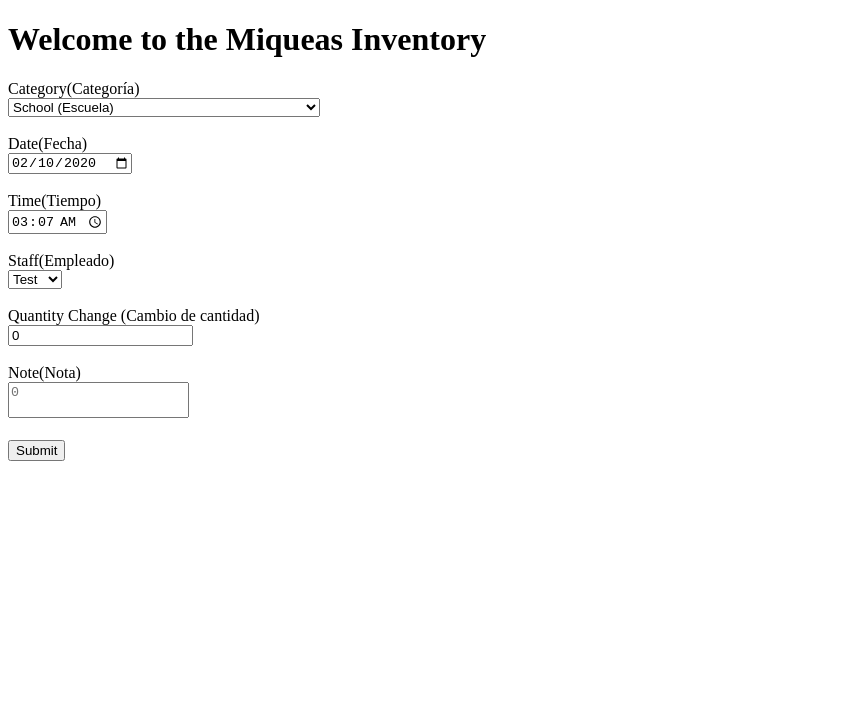
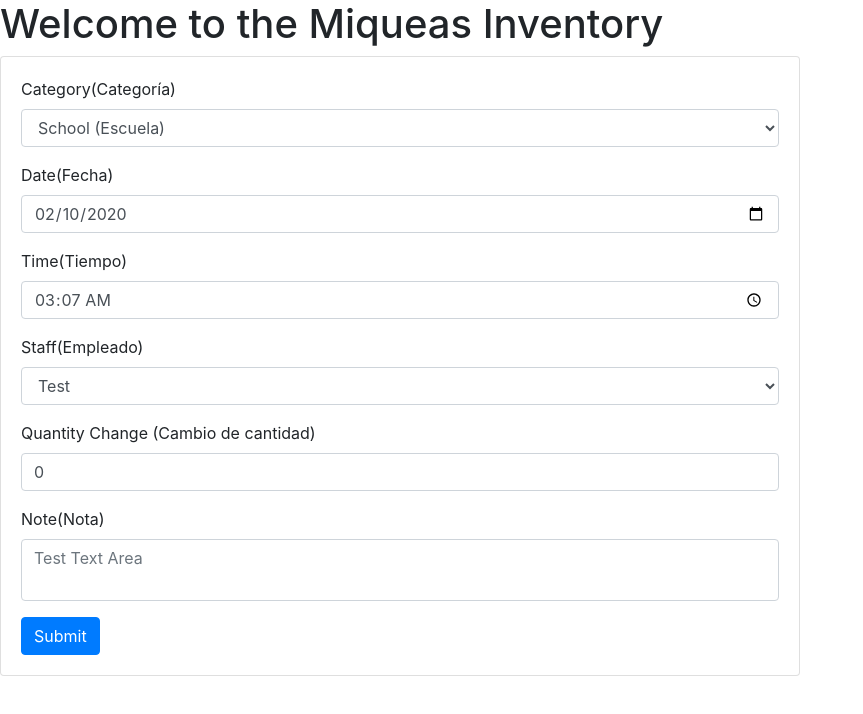
Before and after one commit to GTBitsOfGood/miqueas, a Next.js app: page /inventory in a window 1280 px wide. Shown: the top 714 px of the page, without its empty margins (0-863 px from the left). Built offline with nearby package versions, Linux system fonts and the light colour scheme.

Commit message:
Added Bootstrap Styling

```diff
--- a/components/ItemForm.js
+++ b/components/ItemForm.js
@@ -52,6 +52,7 @@ class ItemForm extends React.Component {
         'type': 'textarea',
         'name': 'Note(Nota)',
         'required': false,
+        'placeholder': 'Test Text Area'
       }]
     }/>;
   }
--- a/components/SmartForm.js
+++ b/components/SmartForm.js
@@ -1,5 +1,7 @@
 import React from 'react';
 import PropTypes from 'prop-types';
+import Button from 'react-bootstrap/Button';
+import Form from 'react-bootstrap/Form';
 
 /**
  * SmartForm allows easy construction of forms from JSON
@@ -40,18 +42,18 @@ class SmartForm extends React.Component {
         } break;
         case 'textarea': {
           items.push(<TextAreaInput name={comp.name}
+            placeholder={comp.placeholder}
             required={comp.required}/>);
         } break;
         default: {
           items.push(<p>INVALID COMPONENT TYPE: {comp.type}</p>);
         }
       }
-      items.push(<br/>);
     });
-    return <form method={'get'} action={this.props.target}>
+    return <Form>
       {items}
-      <input type={'submit'} value={'Submit'}/>
-    </form>;
+      <Button variant = "primary" type="submit">Submit</Button>
+    </Form>;
   }
 }
 
@@ -72,14 +74,14 @@ function Dropdown(props) {
   props.options.forEach((option) => options.push(<option
     value={option} key={option}>{option}</option>));
   return (
-    <div>
-      <label htmlFor={id}>{props.name}</label>
+    <Form.Group controlId={id}>
+      <Form.Label>{props.name}</Form.Label>
       <br/>
-      <select id={id} name={props.name}
+      <Form.Control as={'select'} name={props.name}
         required={props.required}>
         {options}
-      </select>
-    </div>
+      </Form.Control>
+    </Form.Group>
   );
 }
 
@@ -99,12 +101,11 @@ Dropdown.propTypes = {
 function TextInput(props) {
   const id = props.name.replace(' ', '-') + '-txtinput';
   return (
-    <div>
-      <label htmlFor={id}>{props.name}</label>
-      <br/>
-      <input id={id} type={'text'} name={props.name}
+    <Form.Group controlId = {id}>
+      <Form.Label>{props.name}</Form.Label>
+      <Form.Control type={'text'} name={props.name}
         required={props.required}/>
-    </div>
+    </Form.Group>
   );
 }
 
@@ -157,14 +158,13 @@ class DateInput extends React.Component {
     const id = this.props.name.replace(' ', '-') + '-date';
 
     return (
-      <div>
-        <label htmlFor={id}>{this.props.name}</label>
-        <br/>
-        <input id={id} type={'date'} name={this.props.name}
+      <Form.Group controlId={id}>
+        <label>{this.props.name}</label>
+        <Form.Control type={'date'} name={this.props.name}
           value={this.state.date}
           required={this.props.required}
           onChange={(i) => this.onChange(i)}/>
-      </div>
+      </Form.Group>
     );
   }
 }
@@ -219,15 +219,14 @@ class TimeInput extends React.Component {
   render() {
     const id = this.props.name.replace(' ', '-') + '-time';
     return (
-      <div>
-        <label htmlFor={id}>{this.props.name}</label>
-        <br/>
-        <input id={id} type={'time'} name={this.props.name}
+      <Form.Group controlId={id}>
+        <Form.Label>{this.props.name}</Form.Label>
+        <Form.Control type={'time'} name={this.props.name}
           value={this.state.time}
           required={this.props.required}
           onChange={(i) => this.onChange(i)}
         />
-      </div>
+      </Form.Group>
     );
   }
 }
@@ -246,14 +245,13 @@ TimeInput.propTypes = {
  */
 function TextAreaInput(props) {
   const id = props.name.replace(' ', '-') + '-text-area';
-  const placeholder = props.placeholder | '';
+  const placeholder = props.placeholder ? props.placeholder : '';
   return (
-    <div>
-      <label htmlFor={id}>{props.name}</label>
-      <br/>
-      <textarea id={id} name={props.name} required={props.required}
+    <Form.Group>
+      <Form.Label htmlFor={id}>{props.name}</Form.Label>
+      <Form.Control as={'textarea'} name={props.name} required={props.required}
         style={{resize: 'none'}} placeholder = {placeholder}/>
-    </div>
+    </Form.Group>
   );
 }
 
@@ -298,14 +296,14 @@ class NumberInput extends React.Component {
   render() {
     const id = this.props.name.replace(' ', '-') + '-number';
     return (
-      <div>
-        <label htmlFor ={id}>{this.props.name}</label>
-        <br/>
-        <input type={'number'} name={this.props.name} value={this.state.val}
+      <Form.Group controlId={id}>
+        <Form.Label>{this.props.name}</Form.Label>
+        <Form.Control type={'number'} name={this.props.name}
+          value={this.state.val}
           required={this.props.required}
           onChange = {(i) => this.onChange(i)}
         />
-      </div>
+      </Form.Group>
     );
   }
 }
--- a/pages/index.js
+++ b/pages/index.js
@@ -9,12 +9,6 @@ export default function Index() {
       <Link href="/inventory">
         <a title="Inventory"> Inventory </a>
       </Link>
-      <link
-        rel="stylesheet"
-        href="https://maxcdn.bootstrapcdn.com/bootstrap/4.3.1/css/bootstrap.min.css"
-        integrity="sha384-ggOyR0iXCbMQv3Xipma34MD+dH/1fQ784/j6cY/iJTQUOhcWr7x9JvoRxT2MZw1T"
-        crossOrigin="anonymous"
-      />
     </div>
   );
 }
--- a/pages/inventory.js
+++ b/pages/inventory.js
@@ -1,11 +1,22 @@
 import InventoryHeader from '../components/InventoryHeader'
 import ItemForm from '../components/ItemForm.js';
+import Card from 'react-bootstrap/Card';
 
 export default function Inventory() {
   return (
     <div>
       <InventoryHeader />
-      <ItemForm/>
+      <Card style={{ width: '50rem' }}>
+        <Card.Body>
+          <ItemForm/>
+        </Card.Body>
+      </Card>
+      <link
+        rel="stylesheet"
+        href="https://maxcdn.bootstrapcdn.com/bootstrap/4.3.1/css/bootstrap.min.css"
+        integrity="sha384-ggOyR0iXCbMQv3Xipma34MD+dH/1fQ784/j6cY/iJTQUOhcWr7x9JvoRxT2MZw1T"
+        crossOrigin="anonymous"
+      />
     </div>
   );
 }
```
